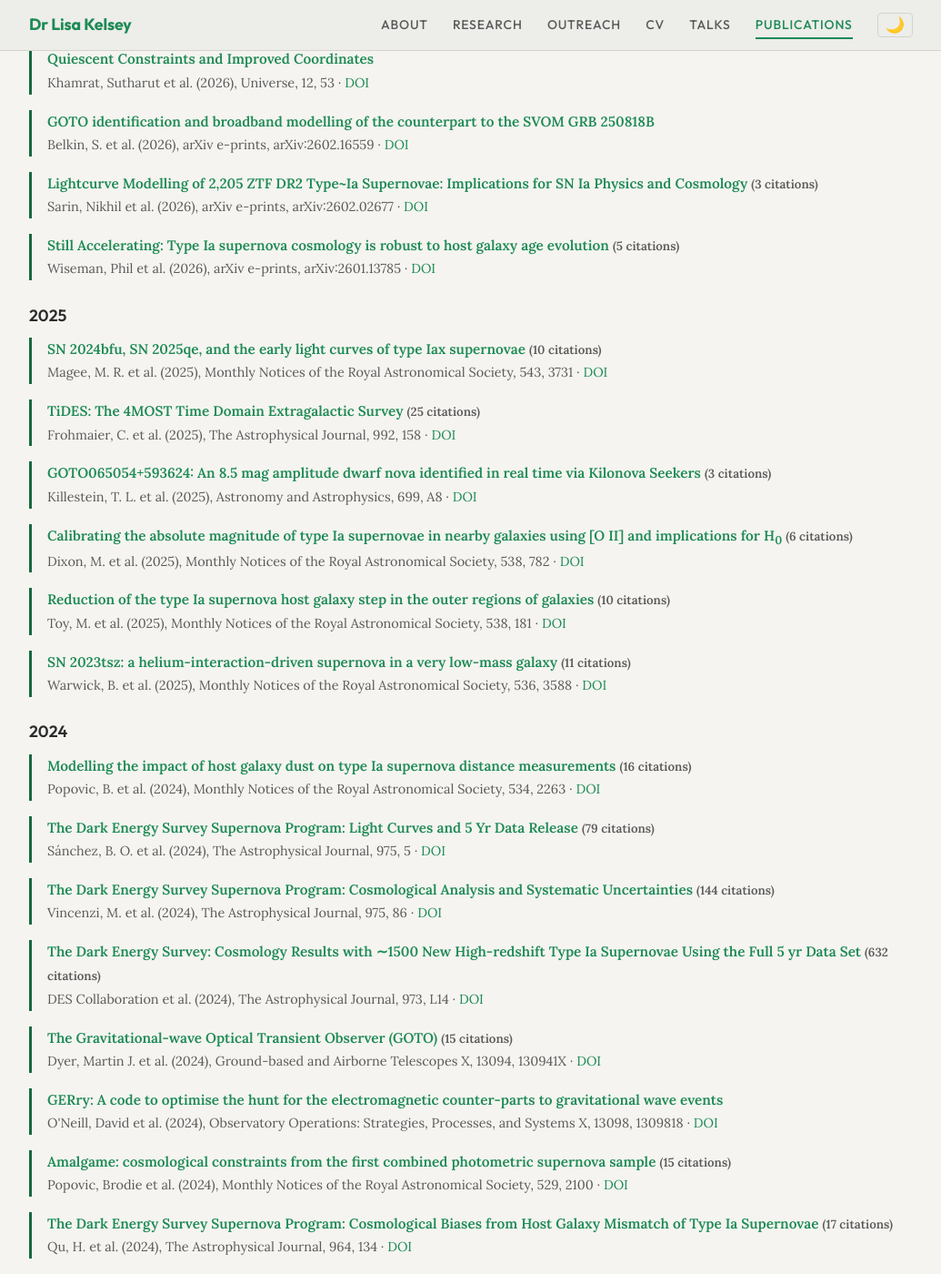
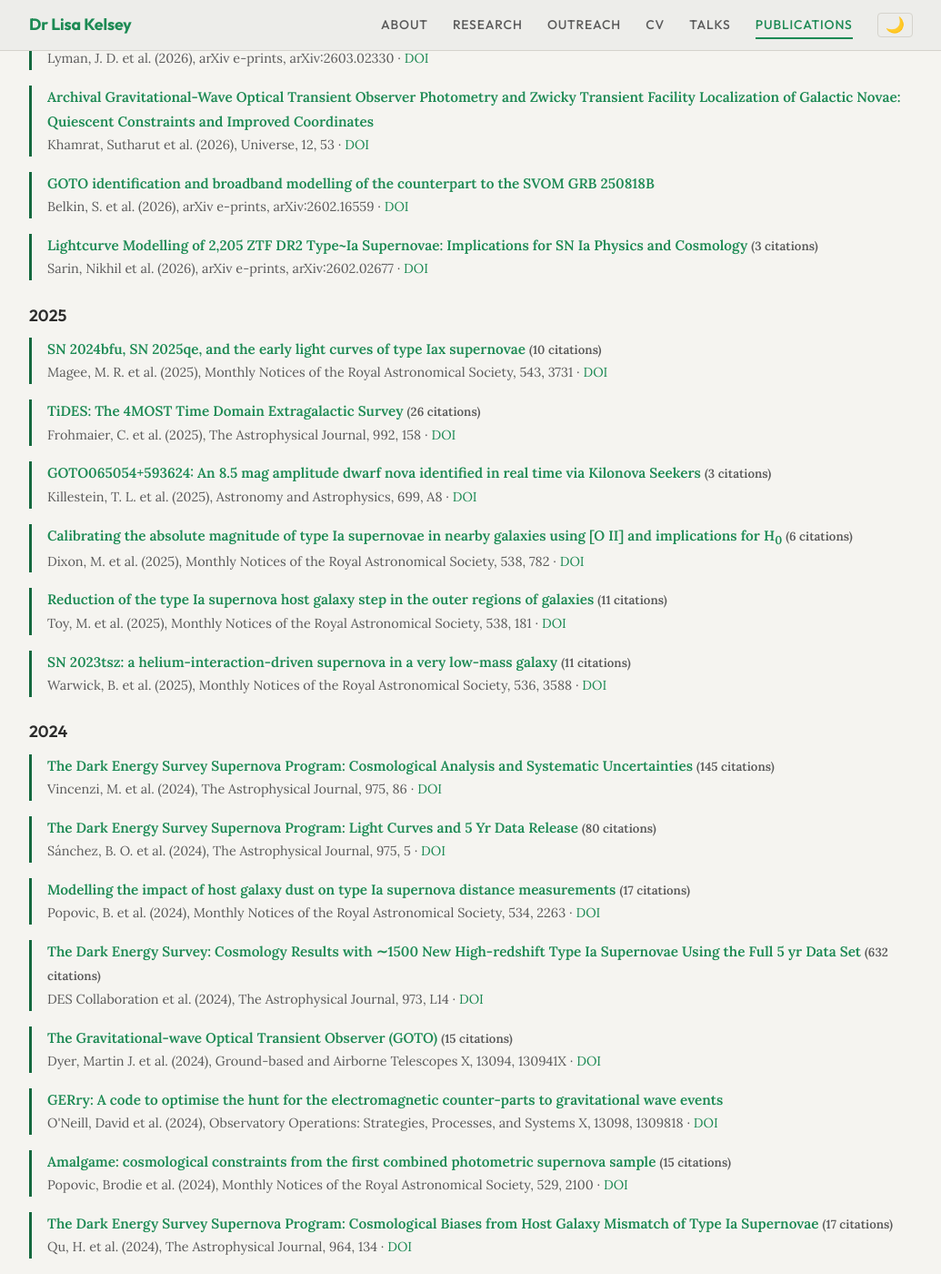
Before and after one commit to LKelsey/LKelsey.github.io, a Jekyll site: the page built from publications.md, in a window 1280 px wide and 1400 px high, scrolled down 1264 px. Shown: the whole window at 91% size, without its empty margins (122-1157 px from the left). Built offline with Jekyll 4.4.1, drawn with Linux system fonts in a browser that asks for light colours; some of the changed text lies outside the part shown.

Commit message:
Auto-update publications from ADS

```diff
--- a/_data/publications.yml
+++ b/_data/publications.yml
@@ -1,4 +1,4 @@
-# Auto-generated from ADS library on 2026-06-17 10:43 UTC
+# Auto-generated from ADS library on 2026-06-18 10:10 UTC
 # Do not edit manually
 
 first_author:
@@ -16,7 +16,7 @@ first_author:
       journal: "Monthly Notices of the Royal Astronomical Society, 519, 3046"
       url: https://ui.adsabs.harvard.edu/abs/2023MNRAS.519.3046K/abstract
       bibcode: "2023MNRAS.519.3046K"
-      citations: 46
+      citations: 47
       doi: https://doi.org/10.1093/mnras/stac3711
     - title: "The effect of environment on Type Ia supernovae in the Dark Energy Survey three-year cosmological sample"
       authors: "Kelsey, L. et al."
@@ -24,7 +24,7 @@ first_author:
       journal: "Monthly Notices of the Royal Astronomical Society, 501, 4861"
       url: https://ui.adsabs.harvard.edu/abs/2021MNRAS.501.4861K/abstract
       bibcode: "2021MNRAS.501.4861K"
-      citations: 86
+      citations: 87
       doi: https://doi.org/10.1093/mnras/staa3924
 
 joint_first_author:
@@ -38,6 +38,14 @@ joint_first_author:
       doi: https://doi.org/10.1093/mnras/stae1817
 
 coauthor:
+    - title: "Still accelerating: type Ia supernova cosmology is robust to host galaxy age evolution"
+      authors: "Wiseman, Phil et al."
+      year: 2026
+      journal: "Monthly Notices of the Royal Astronomical Society, 549, stag797"
+      url: https://ui.adsabs.harvard.edu/abs/2026MNRAS.549ag797W/abstract
+      bibcode: "2026MNRAS.549ag797W"
+      citations: 6
+      doi: https://doi.org/10.1093/mnras/stag797
     - title: "FlowSN: Neural Simulation-Based Inference under Realistic Selection Effects applied to Supernova Cosmology"
       authors: "Boyd, Benjamin M. et al."
       year: 2026
@@ -52,15 +60,8 @@ coauthor:
       journal: "Monthly Notices of the Royal Astronomical Society, 548, stag632"
       url: https://ui.adsabs.harvard.edu/abs/2026MNRAS.548ag632P/abstract
       bibcode: "2026MNRAS.548ag632P"
-      citations: 89
+      citations: 90
       doi: https://doi.org/10.1093/mnras/stag632
-    - title: "On the origin of the environmental step: A BayeSN view of the ZTF SN Ia DR2"
-      authors: "Ginolin, Madeleine et al."
-      year: 2026
-      journal: "arXiv e-prints, arXiv:2605.06799"
-      url: https://ui.adsabs.harvard.edu/abs/2026arXiv260506799G/abstract
-      bibcode: "2026arXiv260506799G"
-      citations: 0
     - title: "SN 2024cld: unveiling the complex mass-loss histories of evolved supergiant progenitors to core collapse supernovae"
       authors: "Killestein, T. L. et al."
       year: 2026
@@ -69,6 +70,14 @@ coauthor:
       bibcode: "2026MNRAS.548f2261K"
       citations: 3
       doi: https://doi.org/10.1093/mnras/staf2261
+    - title: "On the origin of the environmental step: A BayeSN view of the ZTF SN Ia DR2"
+      authors: "Ginolin, Madeleine et al."
+      year: 2026
+      journal: "arXiv e-prints, arXiv:2605.06799"
+      url: https://ui.adsabs.harvard.edu/abs/2026arXiv260506799G/abstract
+      bibcode: "2026arXiv260506799G"
+      citations: 0
+      doi: https://doi.org/10.48550/arXiv.2605.06799
     - title: "Searching for outbursts from Symbiotic Binaries in GOTO and ATLAS data"
       authors: "Ramsay, G. et al."
       year: 2026
@@ -109,14 +118,6 @@ coauthor:
       bibcode: "2026arXiv260202677S"
       citations: 3
       doi: https://doi.org/10.48550/arXiv.2602.02677
-    - title: "Still Accelerating: Type Ia supernova cosmology is robust to host galaxy age evolution"
-      authors: "Wiseman, Phil et al."
-      year: 2026
-      journal: "arXiv e-prints, arXiv:2601.13785"
-      url: https://ui.adsabs.harvard.edu/abs/2026arXiv260113785W/abstract
-      bibcode: "2026arXiv260113785W"
-      citations: 5
-      doi: https://doi.org/10.48550/arXiv.2601.13785
     - title: "SN 2024bfu, SN 2025qe, and the early light curves of type Iax supernovae"
       authors: "Magee, M. R. et al."
       year: 2025
@@ -131,7 +132,7 @@ coauthor:
       journal: "The Astrophysical Journal, 992, 158"
       url: https://ui.adsabs.harvard.edu/abs/2025ApJ...992..158F/abstract
       bibcode: "2025ApJ...992..158F"
-      citations: 25
+      citations: 26
       doi: https://doi.org/10.3847/1538-4357/adff4e
     - title: "GOTO065054+593624: An 8.5 mag amplitude dwarf nova identified in real time via Kilonova Seekers"
       authors: "Killestein, T. L. et al."
@@ -155,7 +156,7 @@ coauthor:
       journal: "Monthly Notices of the Royal Astronomical Society, 538, 181"
       url: https://ui.adsabs.harvard.edu/abs/2025MNRAS.538..181T/abstract
       bibcode: "2025MNRAS.538..181T"
-      citations: 10
+      citations: 11
       doi: https://doi.org/10.1093/mnras/staf248
     - title: "SN 2023tsz: a helium-interaction-driven supernova in a very low-mass galaxy"
       authors: "Warwick, B. et al."
@@ -165,30 +166,30 @@ coauthor:
       bibcode: "2025MNRAS.536.3588W"
       citations: 11
       doi: https://doi.org/10.1093/mnras/stae2784
+    - title: "The Dark Energy Survey Supernova Program: Cosmological Analysis and Systematic Uncertainties"
+      authors: "Vincenzi, M. et al."
+      year: 2024
+      journal: "The Astrophysical Journal, 975, 86"
+      url: https://ui.adsabs.harvard.edu/abs/2024ApJ...975...86V/abstract
+      bibcode: "2024ApJ...975...86V"
+      citations: 145
+      doi: https://doi.org/10.3847/1538-4357/ad5e6c
+    - title: "The Dark Energy Survey Supernova Program: Light Curves and 5 Yr Data Release"
+      authors: "Sánchez, B. O. et al."
+      year: 2024
+      journal: "The Astrophysical Journal, 975, 5"
+      url: https://ui.adsabs.harvard.edu/abs/2024ApJ...975....5S/abstract
+      bibcode: "2024ApJ...975....5S"
+      citations: 80
+      doi: https://doi.org/10.3847/1538-4357/ad739a
     - title: "Modelling the impact of host galaxy dust on type Ia supernova distance measurements"
       authors: "Popovic, B. et al."
       year: 2024
       journal: "Monthly Notices of the Royal Astronomical Society, 534, 2263"
       url: https://ui.adsabs.harvard.edu/abs/2024MNRAS.534.2263P/abstract
       bibcode: "2024MNRAS.534.2263P"
-      citations: 16
+      citations: 17
       doi: https://doi.org/10.1093/mnras/stae2164
-    - title: "The Dark Energy Survey Supernova Program: Light Curves and 5 Yr Data Release"
-      authors: "Sánchez, B. O. et al."
-      year: 2024
-      journal: "The Astrophysical Journal, 975, 5"
-      url: https://ui.adsabs.harvard.edu/abs/2024ApJ...975....5S/abstract
-      bibcode: "2024ApJ...975....5S"
-      citations: 79
-      doi: https://doi.org/10.3847/1538-4357/ad739a
-    - title: "The Dark Energy Survey Supernova Program: Cosmological Analysis and Systematic Uncertainties"
-      authors: "Vincenzi, M. et al."
-      year: 2024
-      journal: "The Astrophysical Journal, 975, 86"
-      url: https://ui.adsabs.harvard.edu/abs/2024ApJ...975...86V/abstract
-      bibcode: "2024ApJ...975...86V"
-      citations: 144
-      doi: https://doi.org/10.3847/1538-4357/ad5e6c
     - title: "The Dark Energy Survey: Cosmology Results with ∼1500 New High-redshift Type Ia Supernovae Using the Full 5 yr Data Set"
       authors: "DES Collaboration et al."
       year: 2024
@@ -283,7 +284,7 @@ coauthor:
       journal: "Monthly Notices of the Royal Astronomical Society, 517, 4291"
       url: https://ui.adsabs.harvard.edu/abs/2022MNRAS.517.4291D/abstract
       bibcode: "2022MNRAS.517.4291D"
-      citations: 14
+      citations: 15
       doi: https://doi.org/10.1093/mnras/stac2994
     - title: "Measuring Cosmological Parameters with Type Ia Supernovae in redMaGiC Galaxies"
       authors: "Chen, R. et al."
@@ -299,7 +300,7 @@ coauthor:
       journal: "The Astrophysical Journal, 938, 110"
       url: https://ui.adsabs.harvard.edu/abs/2022ApJ...938..110B/abstract
       bibcode: "2022ApJ...938..110B"
-      citations: 1411
+      citations: 1414
       doi: https://doi.org/10.3847/1538-4357/ac8e04
     - title: "A galaxy-driven model of type Ia supernova luminosity variations"
       authors: "Wiseman, P. et al."
@@ -331,7 +332,7 @@ coauthor:
       journal: "Monthly Notices of the Royal Astronomical Society, 506, 3330"
       url: https://ui.adsabs.harvard.edu/abs/2021MNRAS.506.3330W/abstract
       bibcode: "2021MNRAS.506.3330W"
-      citations: 69
+      citations: 70
       doi: https://doi.org/10.1093/mnras/stab1943
     - title: "Understanding the extreme luminosity of DES14X2fna"
       authors: "Grayling, M. et al."
```
